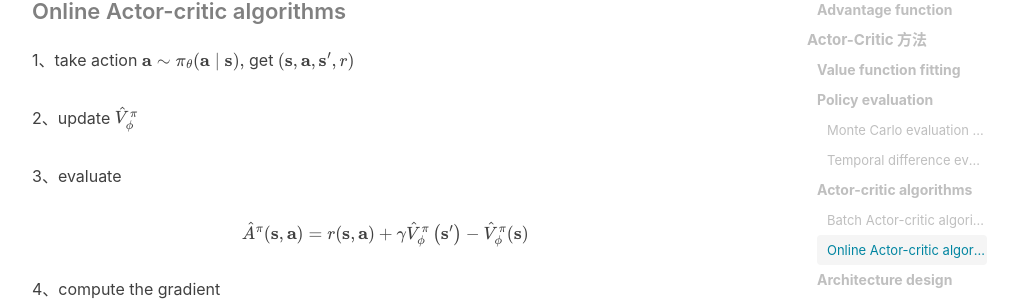
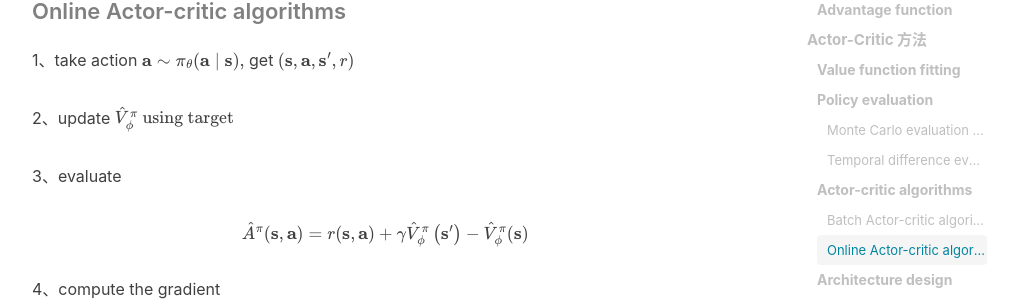
Before and after one commit to liushunyu/blog, a Jekyll site: the page built from _posts/2020-04-21-强化学习思考（8）Actor-Critic 方法.md, in a window 1280 px wide and 900 px high, scrolled down 5081 px. Shown: the part 154-455 px from the top of the window, without its empty margins (233-1249 px from the left). Built offline with Jekyll 4.4.1, drawn with Linux system fonts in a browser that asks for light colours; nearby versions of some CDN libraries; formulas are drawn with MathJax 3; comment, search, counter and statistics services are not loaded.

Commit message:
Update 2020-04-21-强化学习思考（8）Actor-Critic 方法.md

```diff
--- a/_posts/2020-04-21-强化学习思考（8）Actor-Critic 方法.md
+++ b/_posts/2020-04-21-强化学习思考（8）Actor-Critic 方法.md
@@ -252,7 +252,7 @@ $$
 
 1、take action $\mathbf{a} \sim \pi_{\theta}(\mathbf{a} \mid \mathbf{s}),$ get $\left(\mathbf{s}, \mathbf{a}, \mathbf{s}^{\prime}, r\right)$
 
-2、update $\hat{V}_{\phi}^{\pi}$
+2、update $\hat{V}_{\phi}^{\pi} \text{  using target  }$
 
 3、evaluate
 
```
